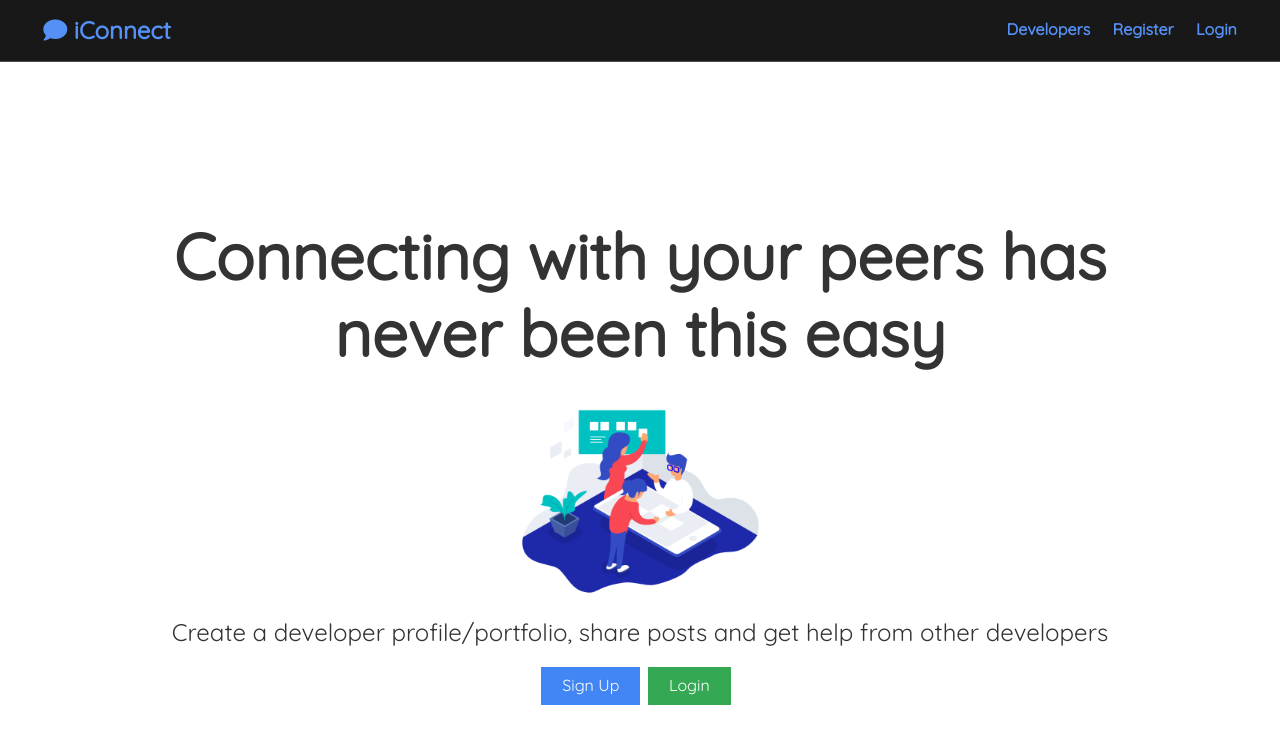
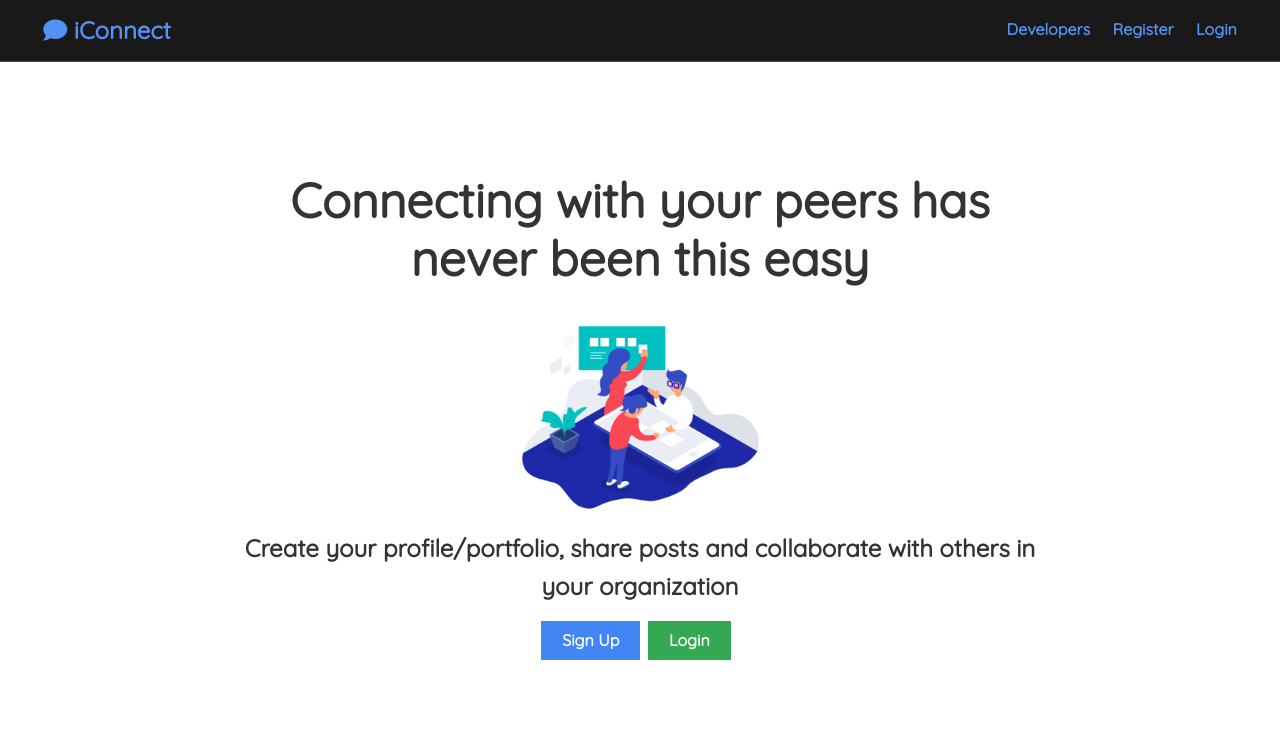
Before and after one commit to vjsamuelideas2it/mernstack, a React (Create React App) app in the folder client/: page / in a window 1280 px wide. Shown: the top 744 px of the page. Built offline with nearby package versions, Linux system fonts and the light colour scheme; no server answers.

Commit message:
Revamped design 2

```diff
--- a/client/src/App.css
+++ b/client/src/App.css
@@ -2,9 +2,9 @@
 :root {
   --primary-color: #4285f4;
   --dark-color: #343a40;
-  --light-color: #34a853;
+  --light-color: #e1d9d1;
   --danger-color: #dc3545;
-  --success-color: #28a745;
+  --success-color: #34a853;
   --white-color: #ffff;
 }
 
@@ -60,6 +60,7 @@ img {
 
 .lead {
   font-size: 1.5rem;
+  font-weight: 1000;
   margin-bottom: 1rem;
 }
 
@@ -162,7 +163,13 @@ img {
 .badge-primary,
 .alert-primary {
   background: var(--primary-color);
+  font-weight: bold !important;
   color: #fff;
+  transition: background 0.2s;
+}
+
+.btn-primary:hover {
+  background: #2c569c;
 }
 
 .btn-light,
@@ -195,6 +202,12 @@ img {
 .alert-success {
   background: var(--success-color);
   color: #fff;
+  font-weight: bold !important;
+  transition: background 0.2s;
+}
+
+.btn-success:hover {
+  background: #257d3d;
 }
 
 .btn-white,
@@ -204,10 +217,6 @@ img {
   background: #fff;
   color: #333;
   border: #ccc solid 1px;
-}
-
-.btn:hover {
-  opacity: 0.8;
 }
 
 .bg-light,
@@ -306,7 +315,7 @@ button {
   justify-content: space-between;
   align-items: center;
   padding: 0.7rem 2rem;
-  position: static;
+  position: fixed;
   z-index: 1;
   width: 100%;
   top: 0;
@@ -346,12 +355,10 @@ button {
 /* Landing Page */
 .landing {
   position: relative;
-  /* background: url('./img/showcase.jpg') no-repeat center center/cover; */
-  height: 100vh;
+  height: 80vh;
 }
 
 .landing-inner {
-  /* color: #fff; */
   height: 100%;
   width: 80%;
   margin: auto;
@@ -506,6 +513,11 @@ button {
   margin-bottom: 0.5rem;
 }
 
+/* Custom Styles */
+.hidden {
+  display: none;
+}
+
 /* Mobile Styles */
 @media (max-width: 700px) {
   .container {
@@ -523,10 +535,6 @@ button {
 
   .large {
     font-size: 2rem;
-  }
-
-  .lead {
-    font-size: 1rem;
   }
 
   /* Navbar */
--- a/client/src/App.js
+++ b/client/src/App.js
@@ -31,10 +31,10 @@ const App = () => {
       <Router>
         <Fragment>
           <Navbar />
-          <Route exact path='/' component={Landing} />
           <section className='container'>
             <Alert />
             <Switch>
+              <Route exact path='/' component={Landing} />
               <Route exact path='/register' component={Register} />
               <Route exact path='/login' component={Login} />
               <PrivateRoute exact path='/dashboard' component={Dashboard} />
--- a/client/src/components/auth/Login.js
+++ b/client/src/components/auth/Login.js
@@ -1,13 +1,13 @@
-import { Fragment, useState } from "react";
-import { useDispatch, useSelector } from "react-redux";
-import { Link, Redirect } from "react-router-dom";
-import { login } from "../../actions/auth";
+import { Fragment, useState } from 'react';
+import { useDispatch, useSelector } from 'react-redux';
+import { Link, Redirect } from 'react-router-dom';
+import { login } from '../../actions/auth';
 
 const Login = () => {
   const isAuthenticated = useSelector((state) => state.auth.isAuthenticated);
   const [formData, setFormData] = useState({
-    email: "",
-    password: "",
+    email: '',
+    password: '',
   });
   const dispatch = useDispatch();
   const { email, password } = formData;
@@ -22,41 +22,39 @@ const Login = () => {
 
   // Redirect if logged in
   if (isAuthenticated) {
-    return <Redirect to="/dashboard" />;
+    return <Redirect to='/dashboard' />;
   }
 
   return (
     <Fragment>
-      <h1 className="large text-primary">Sign In</h1>
-      <p className="lead">
-        <i className="fas fa-user"></i> Sign Into Your Account
-      </p>
-      <form className="form" onSubmit={(e) => onSubmit(e)}>
-        <div className="form-group">
+      <h1 className='large text-primary'>Sign In</h1>
+      <p className='lead'>Sign Into Your Account</p>
+      <form className='form' onSubmit={(e) => onSubmit(e)}>
+        <div className='form-group'>
           <input
-            type="email"
-            placeholder="Email Address"
-            name="email"
+            type='email'
+            placeholder='Email Address'
+            name='email'
             value={email}
             onChange={(e) => onChange(e)}
             required
           />
         </div>
-        <div className="form-group">
+        <div className='form-group'>
           <input
-            type="password"
-            placeholder="Password"
-            autoComplete="true"
-            name="password"
+            type='password'
+            placeholder='Password'
+            autoComplete='true'
+            name='password'
             value={password}
             onChange={(e) => onChange(e)}
-            minLength="6"
+            minLength='6'
           />
         </div>
-        <input type="submit" className="btn btn-primary" value="Login" />
+        <input type='submit' className='btn btn-primary' value='Login' />
       </form>
-      <p className="my-1">
-        Don't have an account? <Link to="/register">Sign Up</Link>
+      <p className='my-1'>
+        Don't have an account? <Link to='/register'>Sign Up</Link>
       </p>
     </Fragment>
   );
--- a/client/src/components/auth/Register.js
+++ b/client/src/components/auth/Register.js
@@ -1,16 +1,16 @@
-import { Fragment, useState } from "react";
-import { Link, Redirect } from "react-router-dom";
-import { useDispatch, useSelector } from "react-redux";
-import { setAlert } from "../../actions/alert";
-import { register } from "../../actions/auth";
+import { Fragment, useState } from 'react';
+import { Link, Redirect } from 'react-router-dom';
+import { useDispatch, useSelector } from 'react-redux';
+import { setAlert } from '../../actions/alert';
+import { register } from '../../actions/auth';
 
 const Register = () => {
   const isAuthenticated = useSelector((state) => state.auth.isAuthenticated);
   const [formData, setFormData] = useState({
-    name: "",
-    email: "",
-    password: "",
-    password2: "",
+    name: '',
+    email: '',
+    password: '',
+    password2: '',
   });
 
   const dispatch = useDispatch();
@@ -23,7 +23,7 @@ const Register = () => {
   const onSubmit = (e) => {
     e.preventDefault();
     if (password !== password2) {
-      dispatch(setAlert("Passwords don't match", "danger"));
+      dispatch(setAlert("Passwords don't match", 'danger'));
     } else {
       dispatch(register({ name, email, password }));
     }
@@ -31,66 +31,64 @@ const Register = () => {
 
   // Redirect if logged in
   if (isAuthenticated) {
-    return <Redirect to="/dashboard" />;
+    return <Redirect to='/dashboard' />;
   }
 
   return (
     <Fragment>
-      <h1 className="large text-primary">Sign Up</h1>
-      <p className="lead">
-        <i className="fas fa-user"></i> Create Your Account
-      </p>
-      <form className="form" onSubmit={(e) => onSubmit(e)}>
-        <div className="form-group">
+      <h1 className='large text-primary'>Sign Up</h1>
+      <p className='lead'>Create Your Account</p>
+      <form className='form' onSubmit={(e) => onSubmit(e)}>
+        <div className='form-group'>
           <input
-            type="text"
-            placeholder="Name"
-            name="name"
+            type='text'
+            placeholder='Name'
+            name='name'
             value={name}
             onChange={(e) => onChange(e)}
             required
           />
         </div>
-        <div className="form-group">
+        <div className='form-group'>
           <input
-            type="email"
-            placeholder="Email Address"
-            name="email"
+            type='email'
+            placeholder='Email Address'
+            name='email'
             value={email}
             onChange={(e) => onChange(e)}
             required
           />
-          <small className="form-text">
+          <small className='form-text'>
             This site uses Gravatar so if you want a profile image, use a
             Gravatar email
           </small>
         </div>
-        <div className="form-group">
+        <div className='form-group'>
           <input
-            type="password"
-            placeholder="Password"
-            autoComplete="true"
-            name="password"
+            type='password'
+            placeholder='Password'
+            autoComplete='true'
+            name='password'
             value={password}
             onChange={(e) => onChange(e)}
-            minLength="6"
+            minLength='6'
           />
         </div>
-        <div className="form-group">
+        <div className='form-group'>
           <input
-            type="password"
-            placeholder="Confirm Password"
-            name="password2"
-            autoComplete="true"
+            type='password'
+            placeholder='Confirm Password'
+            name='password2'
+            autoComplete='true'
             value={password2}
             onChange={(e) => onChange(e)}
-            minLength="6"
+            minLength='6'
           />
         </div>
-        <input type="submit" className="btn btn-primary" value="Register" />
+        <input type='submit' className='btn btn-primary' value='Register' />
       </form>
-      <p className="my-1">
-        Already have an account? <Link to="/login">Sign In</Link>
+      <p className='my-1'>
+        Already have an account? <Link to='/login'>Sign In</Link>
       </p>
     </Fragment>
   );
--- a/client/src/components/layout/Landing.js
+++ b/client/src/components/layout/Landing.js
@@ -12,19 +12,19 @@ const Landing = () => {
     <section className='landing'>
       <div className='dark-overlay'>
         <div className='landing-inner'>
-          <h1 className='x-large'>
+          <h1 className='large'>
             Connecting with your peers has never been this easy
           </h1>
           <img src={collab} alt='collab' className='landing-image' />
           <p className='lead'>
-            Create a developer profile/portfolio, share posts and get help from
-            other developers
+            Create your profile/portfolio, share posts and collaborate with
+            others in your organization
           </p>
           <div className='buttons'>
             <Link to='/register' className='btn btn-primary'>
               Sign Up
             </Link>
-            <Link to='/login' className='btn btn-light'>
+            <Link to='/login' className='btn btn-success'>
               Login
             </Link>
           </div>
```
